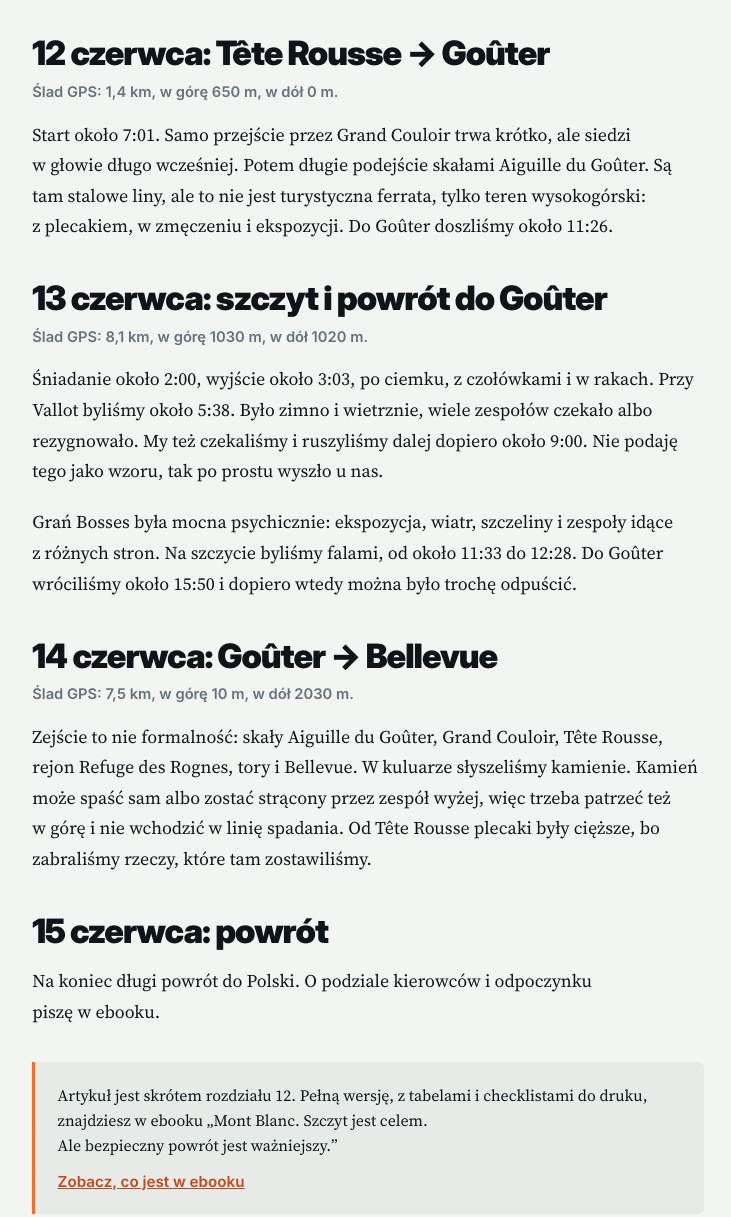
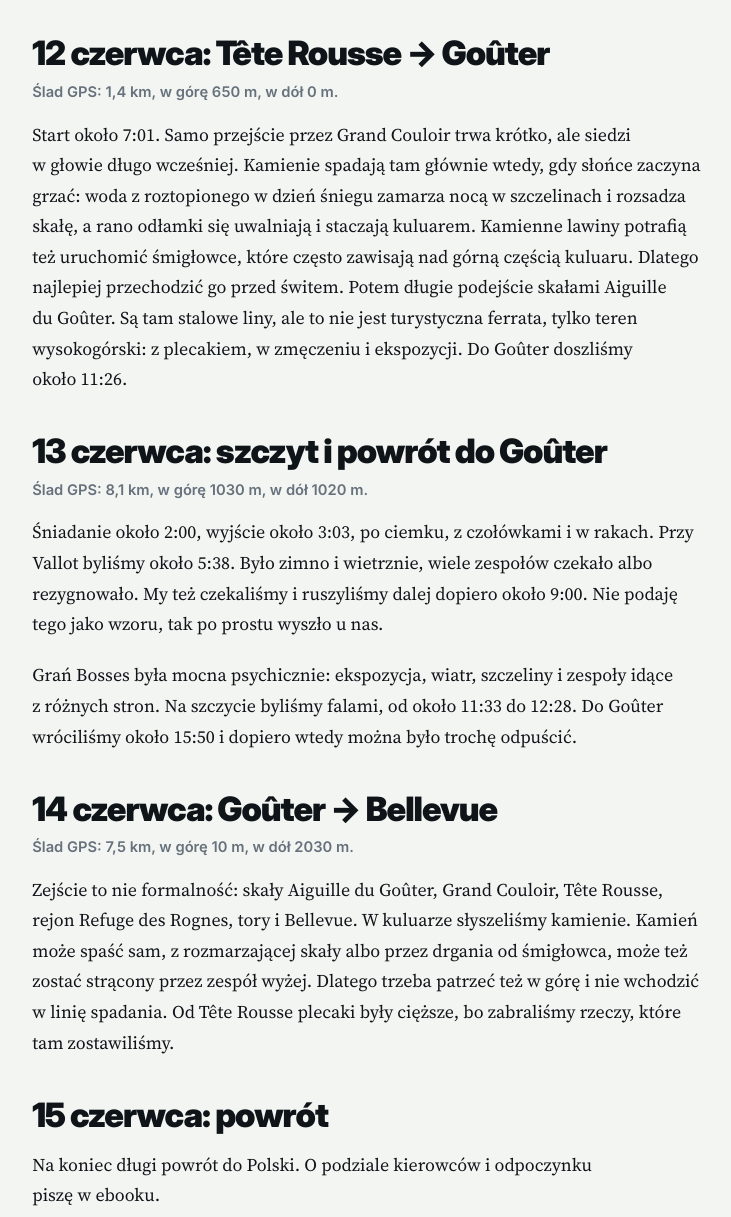
Before and after one commit to peha68/marcinwnuk-site, a plain HTML site: page poradnik/mont-blanc-droga-normalna-dzien-po-dniu/index.html in a window 1280 px wide. Shown: the part 2160-3377 px from the top of the page, without its empty margins (19-750 px from the left). Drawn offline with Linux system fonts and the light colour scheme.

Commit message:
Dzień po dniu: skąd biorą się kamienie w Grand Couloir
Co-Authored-By: Claude Opus 5.5 <noreply@anthropic.com>
Claude-Session: https://claude.ai/code/session_01UFSQ8NBdo9yo3EU7tupyE8

```diff
--- a/poradnik/mont-blanc-droga-normalna-dzien-po-dniu/index.html
+++ b/poradnik/mont-blanc-droga-normalna-dzien-po-dniu/index.html
@@ -57,14 +57,14 @@
 <p>Około 10:00 wjechaliśmy gondolą z Les Houches do Bellevue, dalej pieszo: trawers w stronę Mont Lachat, tory Tramway du Mont-Blanc, tunel, rejon Nid d’Aigle, pierwszy śnieg, skały i długie podejście. Aplikacja nie zawsze prowadziła intuicyjnie, trzeba było patrzeć na teren, ślady i innych ludzi. W Tête Rousse byliśmy około 16:16. Z tarasu widać już Grand Couloir i Goûter wysoko nad głową.</p>
 <h2>12 czerwca: Tête Rousse → Goûter</h2>
 <p class="dstat">Ślad GPS: 1,4 km, w górę 650 m, w dół 0 m.</p>
-<p>Start około 7:01. Samo przejście przez Grand Couloir trwa krótko, ale siedzi w głowie długo wcześniej. Potem długie podejście skałami Aiguille du Goûter. Są tam stalowe liny, ale to nie jest turystyczna ferrata, tylko teren wysokogórski: z plecakiem, w zmęczeniu i ekspozycji. Do Goûter doszliśmy około 11:26.</p>
+<p>Start około 7:01. Samo przejście przez Grand Couloir trwa krótko, ale siedzi w głowie długo wcześniej. Kamienie spadają tam głównie wtedy, gdy słońce zaczyna grzać: woda z roztopionego w dzień śniegu zamarza nocą w szczelinach i rozsadza skałę, a rano odłamki się uwalniają i staczają kuluarem. Kamienne lawiny potrafią też uruchomić śmigłowce, które często zawisają nad górną częścią kuluaru. Dlatego najlepiej przechodzić go przed świtem. Potem długie podejście skałami Aiguille du Goûter. Są tam stalowe liny, ale to nie jest turystyczna ferrata, tylko teren wysokogórski: z plecakiem, w zmęczeniu i ekspozycji. Do Goûter doszliśmy około 11:26.</p>
 <h2>13 czerwca: szczyt i powrót do Goûter</h2>
 <p class="dstat">Ślad GPS: 8,1 km, w górę 1030 m, w dół 1020 m.</p>
 <p>Śniadanie około 2:00, wyjście około 3:03, po ciemku, z czołówkami i w rakach. Przy Vallot byliśmy około 5:38. Było zimno i wietrznie, wiele zespołów czekało albo rezygnowało. My też czekaliśmy i ruszyliśmy dalej dopiero około 9:00. Nie podaję tego jako wzoru, tak po prostu wyszło u nas.</p>
 <p>Grań Bosses była mocna psychicznie: ekspozycja, wiatr, szczeliny i zespoły idące z różnych stron. Na szczycie byliśmy falami, od około 11:33 do 12:28. Do Goûter wróciliśmy około 15:50 i dopiero wtedy można było trochę odpuścić.</p>
 <h2>14 czerwca: Goûter → Bellevue</h2>
 <p class="dstat">Ślad GPS: 7,5 km, w górę 10 m, w dół 2030 m.</p>
-<p>Zejście to nie formalność: skały Aiguille du Goûter, Grand Couloir, Tête Rousse, rejon Refuge des Rognes, tory i Bellevue. W kuluarze słyszeliśmy kamienie. Kamień może spaść sam albo zostać strącony przez zespół wyżej, więc trzeba patrzeć też w górę i nie wchodzić w linię spadania. Od Tête Rousse plecaki były cięższe, bo zabraliśmy rzeczy, które tam zostawiliśmy.</p>
+<p>Zejście to nie formalność: skały Aiguille du Goûter, Grand Couloir, Tête Rousse, rejon Refuge des Rognes, tory i Bellevue. W kuluarze słyszeliśmy kamienie. Kamień może spaść sam, z rozmarzającej skały albo przez drgania od śmigłowca, może też zostać strącony przez zespół wyżej. Dlatego trzeba patrzeć też w górę i nie wchodzić w linię spadania. Od Tête Rousse plecaki były cięższe, bo zabraliśmy rzeczy, które tam zostawiliśmy.</p>
 <h2>15 czerwca: powrót</h2>
 <p>Na koniec długi powrót do Polski. O podziale kierowców i odpoczynku piszę w ebooku.</p>
 <aside class="art-note"><p>Artykuł jest skrótem rozdziału 12. Pełną wersję, z tabelami i checklistami do druku, znajdziesz w ebooku „Mont Blanc. <span class="snt">Szczyt jest celem.</span> <span class="snt">Ale bezpieczny powrót jest ważniejszy.</span>”</p><a href="/mont-blanc/">Zobacz, co jest w ebooku</a></aside>
```
Also changed, not shown: en/guide/mont-blanc-normal-route-day-by-day/index.html (+2 -2 lines).
